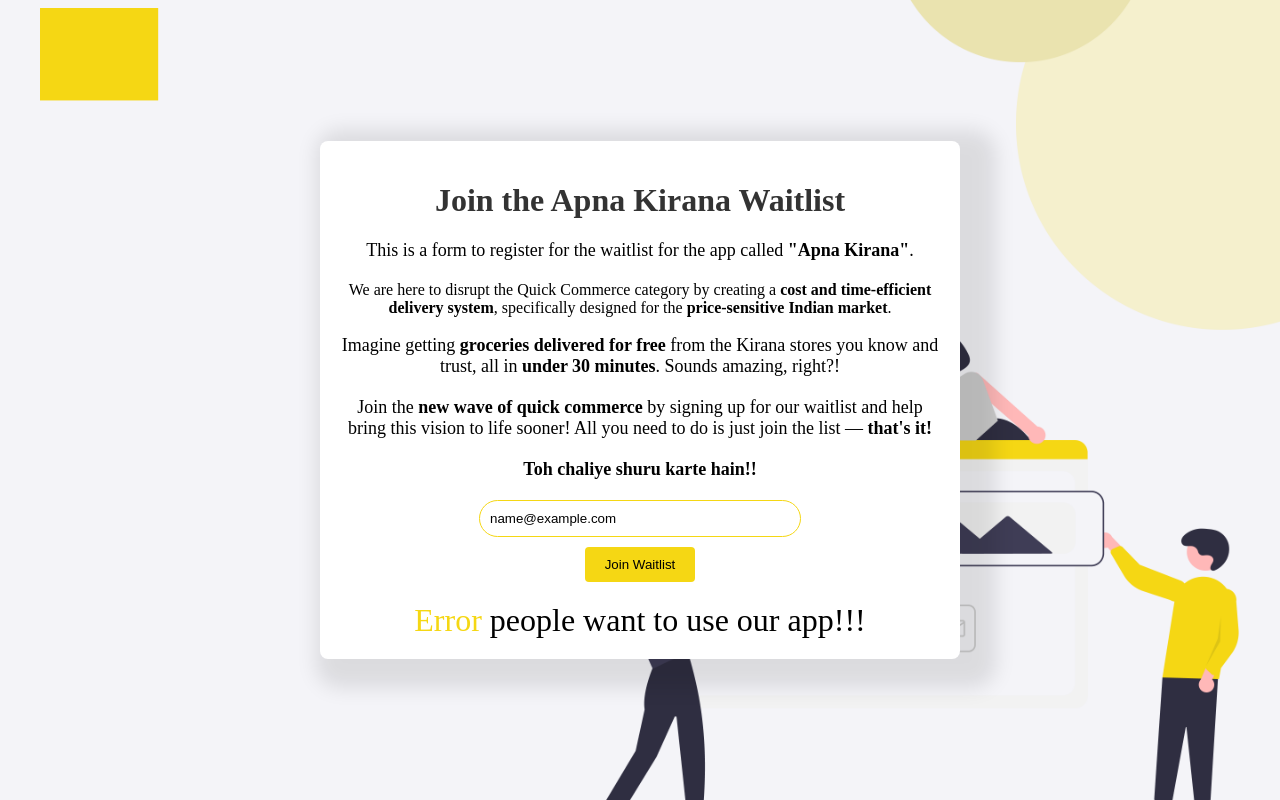
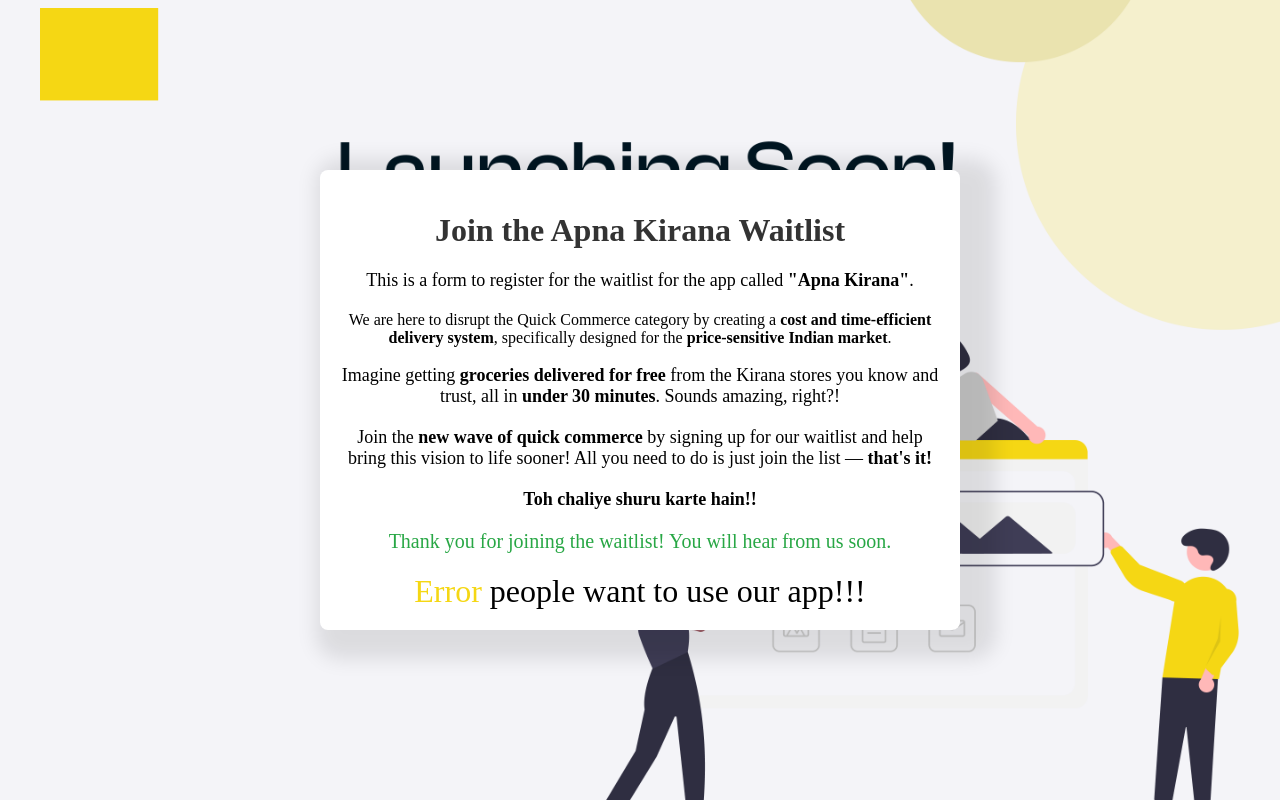
Before and after one commit to sravsimh/Apna-kirana, a plain HTML site: page index.html in a window 1280 px wide. Both pictures are taken after typing "name@example.com" into the empty fields and a click on the input "Join Waitlist". Drawn offline with Linux system fonts and the light colour scheme; no server answers; a web font is replaced by a local one.

Commit message:
added thankyou

```diff
--- a/index.html
+++ b/index.html
@@ -23,7 +23,6 @@
             font-family: "Forum", serif;
         }
 
-
         .container {
             max-width: 600px;
             width: 70%;
@@ -32,9 +31,7 @@
             border-radius: 8px;
             box-shadow: 16px 9px 20px 20px rgba(0, 0, 0, 0.1);
             text-align: center;
-            /* backdrop-filter: blur(23px); */
         }
-
 
         h1 {
             color: #333;
@@ -75,6 +72,13 @@
             font-size: 18px;
             color: #000000;
         }
+
+        .thank-you-message {
+            margin-top: 20px;
+            font-size: 20px;
+            color: #28a745;
+            display: none;
+        }
     </style>
 </head>
 
@@ -86,25 +90,19 @@
         </p>
         <p>
             We are here to disrupt the Quick Commerce category by creating a <strong>cost and time-efficient delivery
-                system</strong>,
-            specifically designed for the <strong>price-sensitive Indian market</strong>.
+                system</strong>, specifically designed for the <strong>price-sensitive Indian market</strong>.
         </p>
-
         <p class="description">
-            Imagine getting <strong>groceries delivered for free</strong> from the Kirana stores you know and trust,
-            all in <strong>under 30 minutes</strong>. Sounds amazing, right?!
+            Imagine getting <strong>groceries delivered for free</strong> from the Kirana stores you know and trust, all
+            in <strong>under 30 minutes</strong>. Sounds amazing, right?!
         </p>
-
         <p class="description">
             Join the <strong>new wave of quick commerce</strong> by signing up for our waitlist and help bring this
-            vision to life sooner!
-            All you need to do is just join the list — <strong>that's it!</strong>
+            vision to life sooner! All you need to do is just join the list — <strong>that's it!</strong>
         </p>
-
         <p class="description">
             <strong>Toh chaliye shuru karte hain!!</strong>
         </p>
-
 
         <form id="waitlist-form" action="..." method="POST" target="hidden_iframe" onsubmit="return validateForm()">
             <input type="email" name="entry.1518365185" placeholder="Enter your email" required>
@@ -113,8 +111,11 @@
         </form>
         <script src="https://www.google.com/recaptcha/api.js" async defer></script>
 
+        <iframe name="hidden_iframe" id="hidden_iframe" style="display:none;"></iframe>
 
-        <iframe name="hidden_iframe" id="hidden_iframe" style="display:none;"></iframe>
+        <div class="thank-you-message">
+            Thank you for joining the waitlist! You will hear from us soon.
+        </div>
 
         <div class="waitlist-count" style="font-size: xx-large;">
             <span id="count" style="color: #f5d714;">Loading...</span> people want to use our app!!!
@@ -131,7 +132,12 @@
             return true;
         }
 
-        var submitted = false;
+        // Function to hide form and show thank you message
+        function showThankYouMessage() {
+            document.getElementById('waitlist-form').style.display = 'none';
+            document.querySelector('.thank-you-message').style.display = 'block';
+        }
+
         // Google Sheets URL for counting rows (Waitlist count)
         const sheetUrl = 'https://docs.google.com/spreadsheets/d/e/2PACX-1vSjr2rg-ICA6BgGbgIAFTEXTwHSnYgfKJKBPmkhfJaQFVzsu1iz42Gipt_n0xBLvD2DM-xEyfhuabv_/pub?gid=525880820&single=true&output=csv';
 
@@ -140,7 +146,6 @@
             fetch(sheetUrl)
                 .then(response => response.text())
                 .then(data => {
-                    // Convert the CSV to an array and get the length
                     const rows = data.split("\n").length - 1; // Subtract header row
                     document.getElementById('count').innerText = rows;
                 })
@@ -153,9 +158,13 @@
         // Update the waitlist count on page load
         window.onload = updateWaitlistCount;
 
-        // Optionally update the count when the form is submitted
-        document.getElementById('waitlist-form').addEventListener('submit', function () {
-            setTimeout(updateWaitlistCount, 2000); // Wait 2 seconds for the form to submit
+        // Handle form submission
+        document.getElementById('waitlist-form').addEventListener('submit', function (event) {
+            setTimeout(function () {
+                // Show thank you message and reload the count after submission
+                showThankYouMessage();
+                updateWaitlistCount();
+            }, 2000); // Wait 2 seconds for the form to submit
         });
     </script>
 </body>
```
